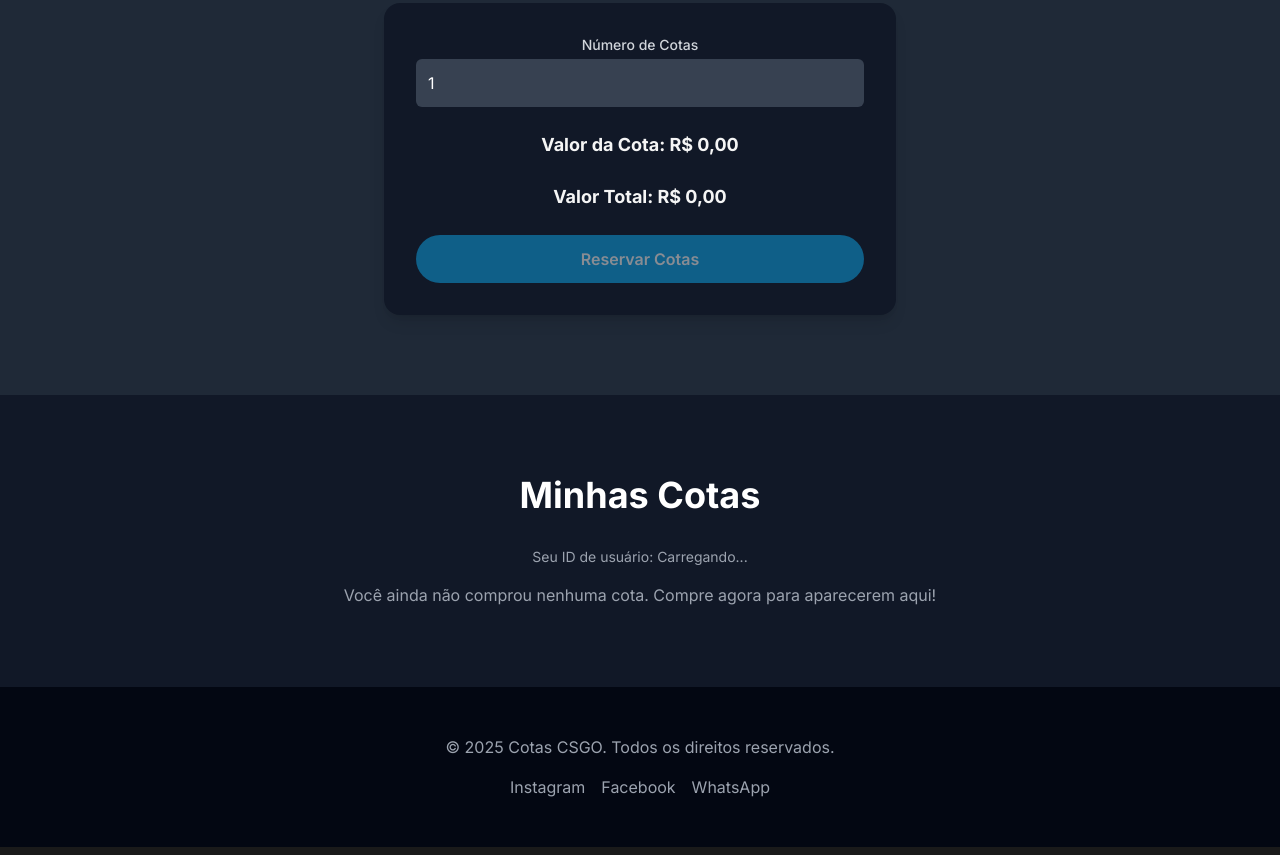
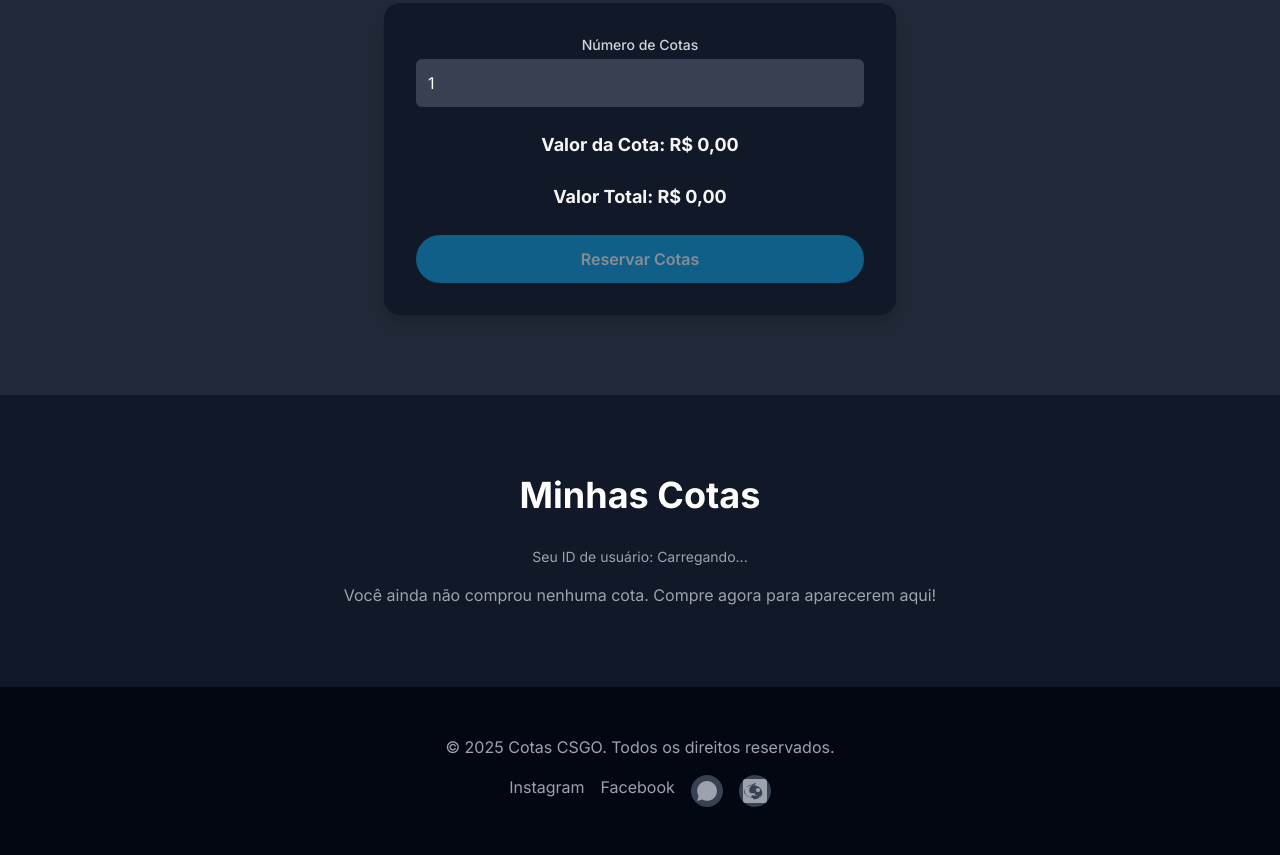
Before and after one commit to mktplace06/cotascsgo, a plain HTML site: page index.html in a window 1280 px wide. Shown: the part 1449-2304 px from the top of the page. Drawn offline with nearby package versions, Linux system fonts and the light colour scheme.

Commit message:
index.html

```diff
--- a/index.html
+++ b/index.html
@@ -7,6 +7,7 @@
     <link rel="preconnect" href="https://fonts.googleapis.com">
     <link rel="preconnect" href="https://fonts.gstatic.com" crossorigin>
     <link href="https://fonts.googleapis.com/css2?family=Inter:wght@400;500;600;700&display=swap" rel="stylesheet">
+    <link rel="shortcut icon" href="https://i.postimg.cc/ZKc8Gk9P/Captura-de-tela-2025-08-26-124637.png" type="image/x-icon">
     <script src="https://cdn.tailwindcss.com"></script>
     <style>
         body {
@@ -97,6 +98,15 @@
         .disabled-button {
             opacity: 0.5;
             cursor: not-allowed;
+        }
+        .social-icon {
+            fill: #9ca3af;
+            transition: fill 0.3s;
+            height: 24px;
+            width: 24px;
+        }
+        .social-icon:hover {
+            fill: #ffffff;
         }
     </style>
 </head>
@@ -353,16 +363,25 @@
                 **Importante:** Envie o comprovante de pagamento para o WhatsApp informado no rodapé para que suas cotas sejam ativadas.
             </p>
         </div>
-    </div>
+    </div >
 
     <!-- Footer -->
     <footer class="bg-gray-950 text-white py-12">
         <div class="container mx-auto px-4 text-center">
             <p class="text-gray-400 mb-4">&copy; 2025 Cotas CSGO. Todos os direitos reservados.</p>
             <div class="flex justify-center space-x-4">
-                <a href="#" class="text-gray-400 hover:text-white transition-colors duration-300">Instagram</a>
-                <a href="#" class="text-gray-400 hover:text-white transition-colors duration-300">Facebook</a>
-                <a href="#" class="text-gray-400 hover:text-white transition-colors duration-300">WhatsApp</a>
+                <a href="https://www.instagram.com" target="_blank" class="text-gray-400 hover:text-white transition-colors duration-300">Instagram</a>
+                <a href="https://www.facebook.com" target="_blank" class="text-gray-400 hover:text-white transition-colors duration-300">Facebook</a>
+                <a href="https://api.whatsapp.com/send?phone=35984511700" target="_blank" class="flex items-center justify-center w-8 h-8 rounded-full bg-gray-700 hover:bg-green-500 transition-colors duration-300">
+                    <svg class="social-icon text-white" viewBox="0 0 24 24" fill="currentColor">
+                        <path d="M12.04 2.1c-5.46 0-9.9 4.44-9.9 9.9 0 1.77.47 3.45 1.37 4.95L2.1 21.9l5.12-1.35c1.45.79 3.09 1.25 4.82 1.25 5.46 0 9.9-4.44 9.9-9.9C21.94 6.54 17.5 2.1 12.04 2.1zm5.55 14.54c-.22.56-.9.84-1.63.46-.73-.39-4.52-2.18-5.28-2.45-.75-.27-.58-.39-.4-.57.18-.18.4-.42.6-.68.2-.27.27-.47.18-.68-.09-.2-.33-.56-.49-.78-.17-.22-.14-.2-.25-.45-.11-.25-.9-.83-.9-1.02-.02-.2-.59-.19-.77-.19-.17 0-.36-.02-.55-.02-.2 0-.5.06-.72.33-.23.27-.88.86-.88 2.1 0 1.23.91 2.45 1.04 2.62.14.18 1.83 2.8 4.42 3.75 2.59.94 2.59.62 3.06.58.48-.04 1.2-.49 1.38-1.07.18-.58.18-.53.12-.66-.05-.13-.23-.23-.48-.36z"/>
+                    </svg>
+                </a>
+                <a href="https://discord.gg/paz5Wz6b9Z" target="_blank" class="flex items-center justify-center w-8 h-8 rounded-full bg-gray-700 hover:bg-indigo-500 transition-colors duration-300">
+                    <svg class="social-icon text-white" viewBox="0 0 24 24" fill="currentColor">
+                        <path d="M21.579 0H2.422C1.085 0 0 1.085 0 2.422v19.156C0 22.915 1.085 24 2.422 24h19.156c1.337 0 2.422-1.085 2.422-2.422V2.422C24 1.085 22.915 0 21.579 0zM17.653 18.068a.86.86 0 0 1-.784.778.85.85 0 0 1-.778-.784.86.86 0 0 1 .784-.778.85.85 0 0 1 .778.784zM15.426 15.655c-1.12.58-2.3.937-3.528.937a7.616 7.616 0 0 1-3.527-.937.86.86 0 0 1-.41-.75.85.85 0 0 1 .778-.784 10.97 10.97 0 0 0 2.917.47.86.86 0 0 1 .555.23.86.86 0 0 1 .23.555.85.85 0 0 1-.784.778zM11.998 4.09a.86.86 0 0 1 .784.778.86.86 0 0 1-.784.778c-3.13 0-5.753 2.164-5.753 5.485 0 1.157.43 2.17 1.168 2.92.298.3.57.63.81.99.27.4.49.83.65 1.29a.86.86 0 0 1-.22.868.85.85 0 0 1-.778.784c-1.12-.1-2.2-.42-3.16-.94-.88-.47-1.57-1.1-2.07-1.87-.56-.84-.87-1.8-.87-2.82 0-3.666 3.123-6.626 6.942-6.626zm-2.052 14.868c-.68-.08-1.34-.2-1.99-.37-.58-.15-1.12-.34-1.63-.56-.63-.26-1.2-.56-1.74-.89-.48-.3-1.02-.63-1.56-.98-.8-.51-1.34-1.16-1.64-1.92-.3-.76-.32-1.6-.13-2.46.19-.85.55-1.62 1.07-2.34.52-.72 1.15-1.3 1.88-1.76.81-.5 1.7-.85 2.65-1.05.95-.21 1.93-.31 2.93-.31.85 0 1.68.08 2.49.25.82.16 1.6.43 2.32.8.69.36 1.34.78 1.92 1.25.64.51 1.19 1.11 1.63 1.8.45.7.77 1.48.97 2.32.2.84.18 1.7-.06 2.53-.25.83-.67 1.57-1.25 2.22-.58.64-1.25 1.17-2.02 1.58-.78.4-1.62.69-2.52.88-.9.19-1.84.28-2.82.28zM17.153 10.998c0 1.157-.96 2.083-2.148 2.083-1.19 0-2.15-.926-2.15-2.083 0-1.157.96-2.083 2.15-2.083s2.148.926 2.148 2.083z"/>
+                    </svg>
+                </a>
             </div>
         </div>
     </footer>
@@ -492,7 +511,7 @@
 
             // Show raffle status instead of countdown
             const raffleStatus = document.getElementById('raffle-status');
-            const totalTickets = parseInt(document.getElementById('form-total-tickets').value);
+            const totalTickets = raffleData.totalTickets;
             const soldTicketsCount = document.getElementById('tickets-sold-count').textContent;
 
             if (parseInt(soldTicketsCount) >= totalTickets) {
```
